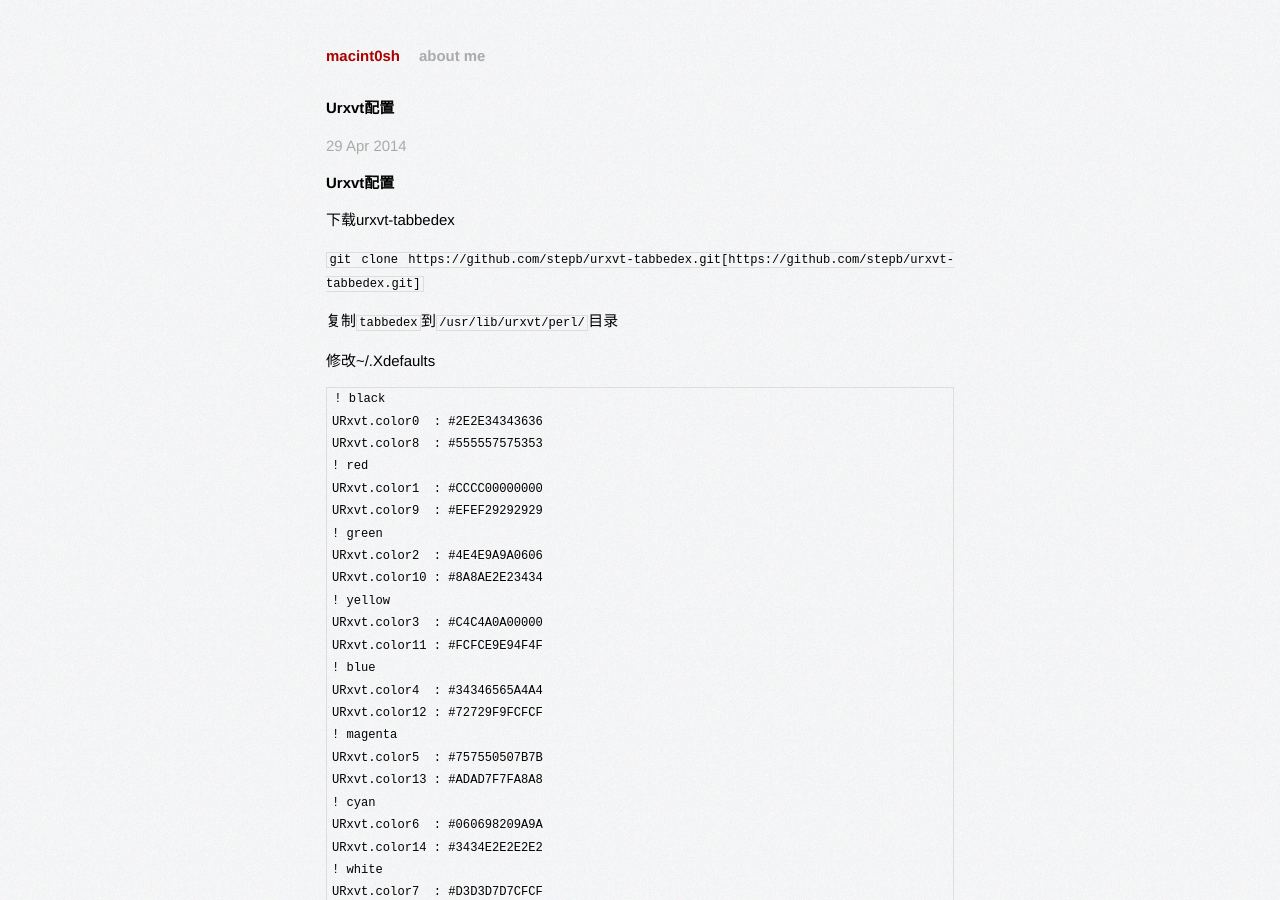
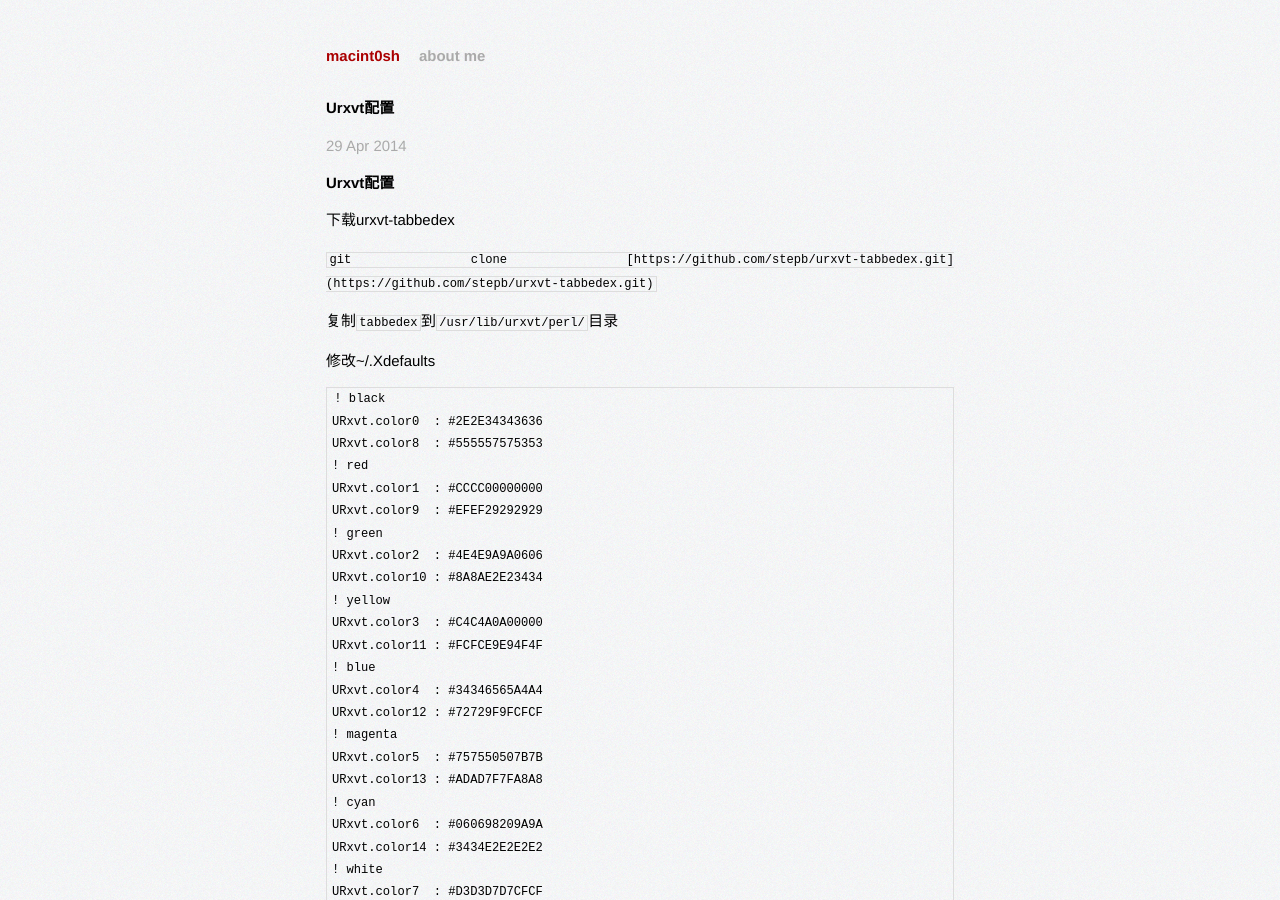
Before and after one commit to iiipod/iiipod.github.com, a Jekyll site: the page built from _posts/2014-04-29-Urxvt设置.markdown, in a window 1280 px wide and 900 px high. Built offline with Jekyll 4.4.1, drawn with Linux system fonts in a browser that asks for light colours; Markdown is read by kramdown in place of the engine named in the settings.

Commit message:
2014年 04月 29日 星期二 23:02:33 CST

```diff
--- a/_posts/2014-04-29-Urxvt设置.markdown
+++ b/_posts/2014-04-29-Urxvt设置.markdown
@@ -8,7 +8,7 @@ author:
 
 下载urxvt-tabbedex
 
-`git clone https://github.com/stepb/urxvt-tabbedex.git[https://github.com/stepb/urxvt-tabbedex.git]`
+`git clone [https://github.com/stepb/urxvt-tabbedex.git](https://github.com/stepb/urxvt-tabbedex.git)`
 
 复制`tabbedex`到`/usr/lib/urxvt/perl/`目录
 
```
